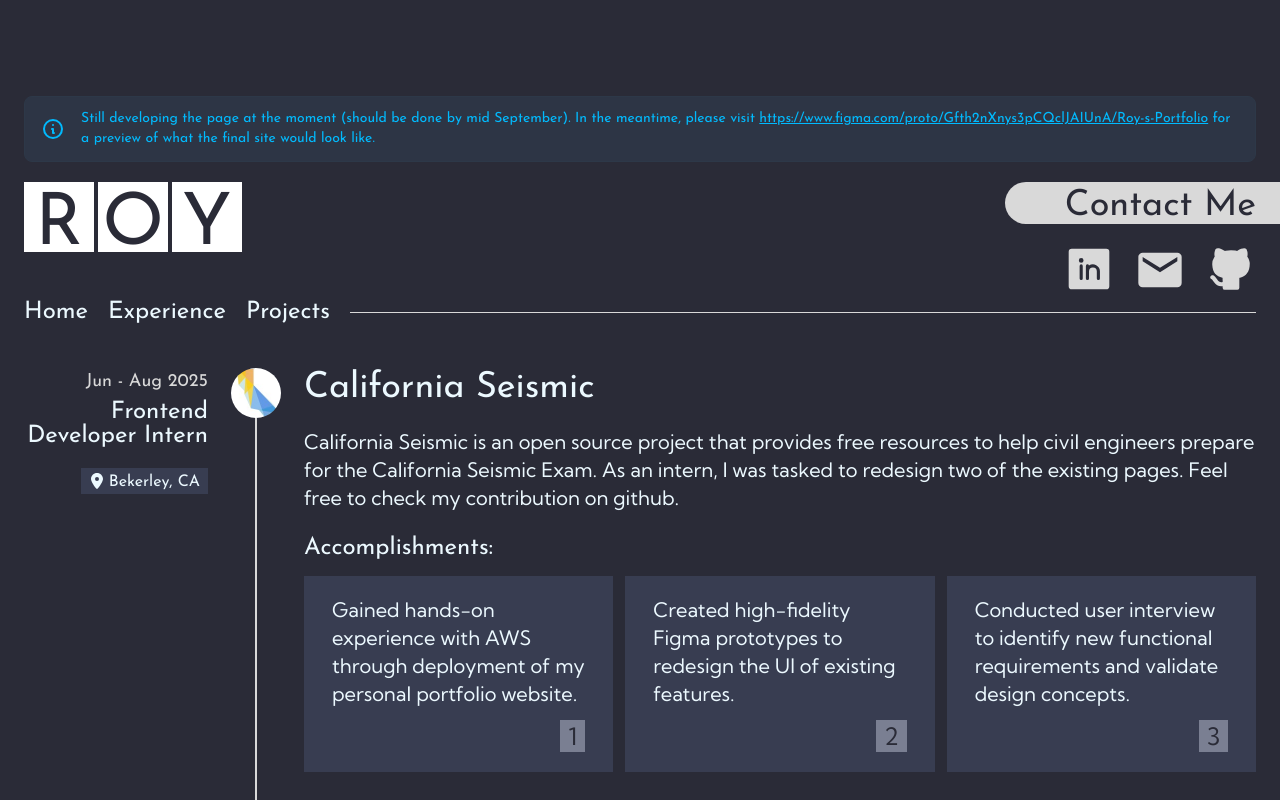
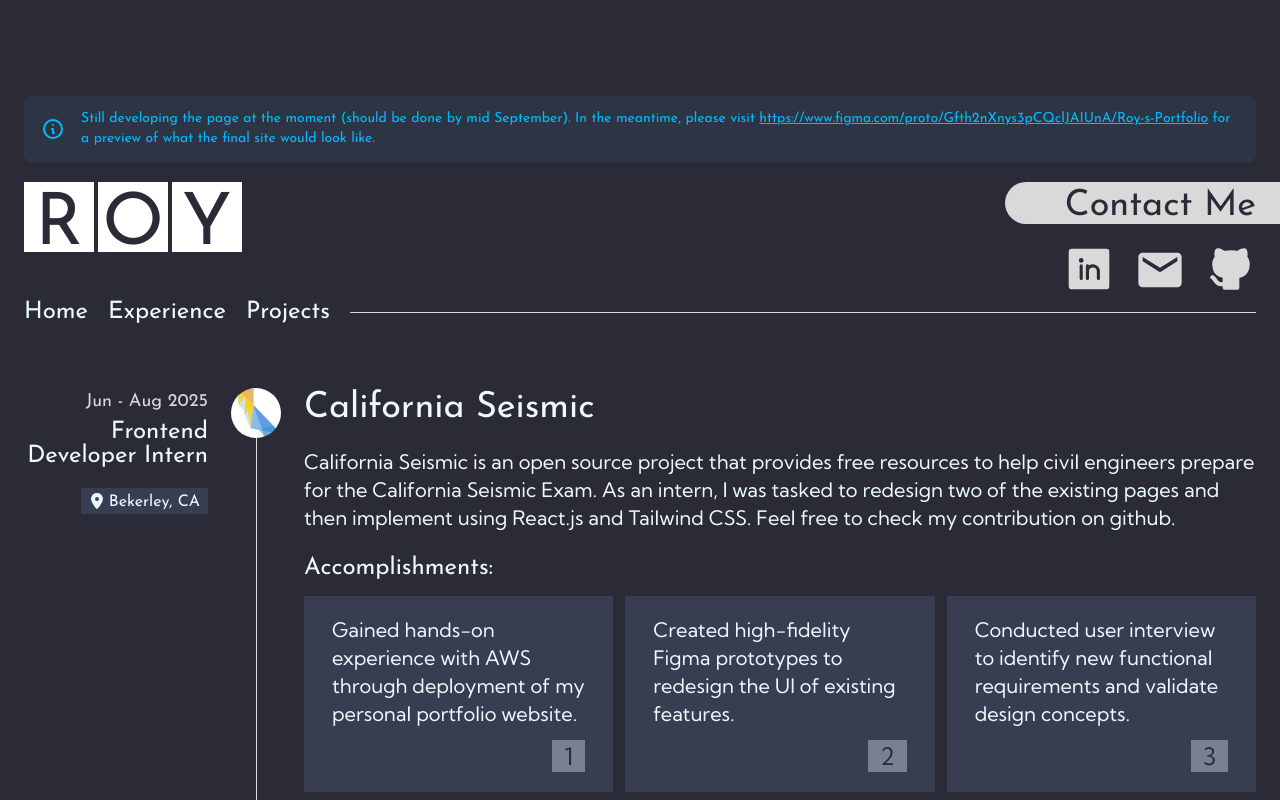
Before and after one commit to RoyCDev/portfolio, a React (Vite) app: page /experience in a window 1280 px wide. Shown: the top 800 px of the page. Built offline with nearby package versions, Linux system fonts and the light colour scheme; a web font is replaced by a local one.

Commit message:
minor fixes & a bit of refactoring

```diff
--- a/src/assets/data/experience.ts
+++ b/src/assets/data/experience.ts
@@ -17,7 +17,7 @@ const jobs: Job[] = [
     start: "Jun",
     end: "Aug 2025",
     location: "Bekerley, CA",
-    description: "California Seismic is an open source project that provides free resources to help civil engineers prepare for the California Seismic Exam. As an intern, I was tasked to redesign two of the existing pages. Feel free to check my contribution on github.",
+    description: "California Seismic is an open source project that provides free resources to help civil engineers prepare for the California Seismic Exam. As an intern, I was tasked to redesign two of the existing pages and then implement using React.js and Tailwind CSS. Feel free to check my contribution on github.",
     responsibilities: [
       "Gained hands-on experience with AWS through deployment of my personal portfolio website.",
       "Created high-fidelity Figma prototypes to redesign the UI of existing features.",
--- /dev/null
+++ b/src/components/InfoItem.tsx
@@ -0,0 +1,18 @@
+interface InfoItemProps {
+  info: string,
+  prefix?: string,
+  number: number
+}
+
+function InfoItem({ info, prefix, number }: InfoItemProps) {
+  return (
+    <li className="flex flex-col bg-primary px-7 py-5">
+      <p className="text-xl mb-3">{info}</p>
+      <p className="text-2xl bg-secondary text-base-100 mt-auto ml-auto px-3">
+        {prefix} {number}
+      </p>
+    </li>
+  )
+}
+
+export default InfoItem
--- a/src/pages/ExperiencePage.tsx
+++ b/src/pages/ExperiencePage/index.tsx
@@ -1,12 +1,13 @@
-import jobs from "../assets/data/experience"
+import jobs from "../../assets/data/experience"
 import { FaLocationDot } from "react-icons/fa6";
-import Avatar from "../components/Avatar"
+import Avatar from "../../components/Avatar"
+import InfoItem from "../../components/InfoItem";
 
 function ExperiencePage() {
   return (
-    <ul className="mt-10">
+    <ul className="mt-15">
       {jobs.map((job, i) => (
-        <li className="flex items-start gap-x-6">
+        <li key={i} className="flex items-start gap-x-6">
           <div className="min-w-46 text-end">
             <p className="text-lg text-accent">{job.start} - {job.end}</p>
             <p className="text-2xl leading-6 mt-1">{job.title}</p>
@@ -15,7 +16,7 @@ function ExperiencePage() {
               <p className="mt-0.5">{job.location}</p>
             </div>
           </div>
-          <div className="divider divider-accent divider-start divider-horizontal gap-0!">
+          <div className="divider divider-accent divider-start divider-horizontal before:w-0.25! after:w-0.25! gap-0!">
             <Avatar src={job.logo} alt={job.company} className="w-12.5" />
           </div>
           <div className={i !== jobs.length - 1 ? "pb-20" : ""}>
@@ -23,11 +24,8 @@ function ExperiencePage() {
             {job.description && <p className="font-kumbh text-xl mt-5">{job.description}</p>}
             <p className="text-2xl mt-5 mb-3">Accomplishments:</p>
             <ul className="font-kumbh grid grid-cols-3 gap-x-3">
-              {job.responsibilities.map((item, i) => (
-                <li className="flex flex-col bg-primary px-7 py-5">
-                  <p className="text-xl mb-3">{item}</p>
-                  <p className="text-2xl bg-secondary text-base-100 mt-auto ml-auto px-2">{i + 1}</p>
-                </li>
+              {job.responsibilities.map((responsibility, i) => (
+                <InfoItem key={i + 1} info={responsibility} number={i + 1} />
               ))}
             </ul>
           </div>
--- a/src/pages/HomePage/FactItem.tsx
+++ /dev/null
@@ -1,15 +0,0 @@
-interface FactItemProps {
-  fact: string,
-  number: number
-}
-
-function FactItem({ fact, number }: FactItemProps) {
-  return (
-    <li className="bg-primary px-7 py-5">
-      <p className="text-xl">{fact}</p>
-      <p className="bg-secondary text-base-100 w-fit mt-3 ml-auto px-3">Fact {number}</p>
-    </li>
-  )
-}
-
-export default FactItem
--- a/src/pages/HomePage/index.tsx
+++ b/src/pages/HomePage/index.tsx
@@ -1,7 +1,7 @@
 import bio from "../../assets/data/bio.ts"
 import Avatar from "../../components/Avatar.tsx";
 import SectionTag from "../../components/SectionTag.tsx"
-import FactItem from "./FactItem.tsx";
+import InfoItem from "../../components/InfoItem.tsx";
 import SkillItem from "../../components/SkillItem.tsx";
 import { FcNightPortrait } from "react-icons/fc";
 
@@ -23,11 +23,11 @@ function HomePage() {
         </section>
 
         <SectionTag side="left" className="mt-12.5 mb-10">About Me</SectionTag>
-        <section className="font-kumbh text-2xl">
-          <p>{bio.introduction}</p>
+        <section className="font-kumbh">
+          <p className="text-2xl">{bio.introduction}</p>
           <ul className="flex gap-5 mt-10">
             {bio.facts.map((fact, i) =>
-              <FactItem key={i + 1} fact={fact} number={i + 1}></FactItem>)}
+              <InfoItem key={i + 1} info={fact} prefix="Fact" number={i + 1}></InfoItem>)}
           </ul>
         </section>
       </div>
--- a/src/pages/ProjectPage/FolderIcon.tsx
+++ b/src/pages/ProjectPage/FolderIcon.tsx
@@ -4,7 +4,7 @@ interface FolderIconProps {
 
 function FolderIcon({ className }: FolderIconProps) {
   return (
-    <svg className={className} stroke="currentColor" fill="currentColor" stroke-width="0" version="1" viewBox="0 0 48 48" enable-background="new 0 0 48 48" height="1em" width="1em" xmlns="http://www.w3.org/2000/svg">
+    <svg className={className} stroke="currentColor" fill="currentColor" strokeWidth="0" version="1" viewBox="0 0 48 48" enableBackground="new 0 0 48 48" height="1em" width="1em" xmlns="http://www.w3.org/2000/svg">
       <path fill="#383D51" d="M38,12H22l-4-4H8c-2.2,0-4,1.8-4,4v24c0,2.2,1.8,4,4,4h31c1.7,0,3-1.3,3-3V16C42,13.8,40.2,12,38,12z"></path>
       <path fill="#7A7F92" d="M42.2,18H15.3c-1.9,0-3.6,1.4-3.9,3.3L8,40h31.7c1.9,0,3.6-1.4,3.9-3.3l2.5-14C46.6,20.3,44.7,18,42.2,18z"></path>
     </svg>
```
